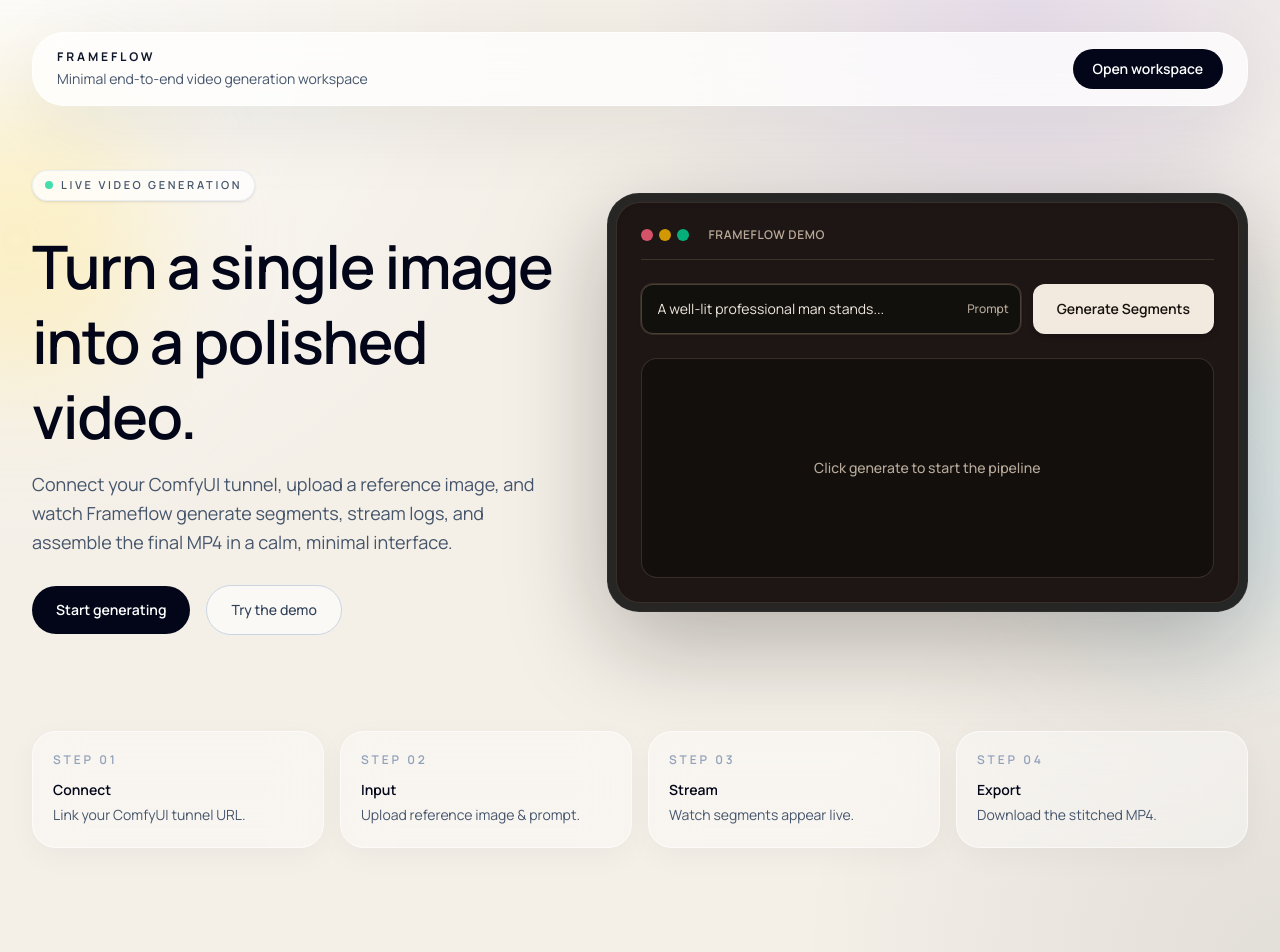
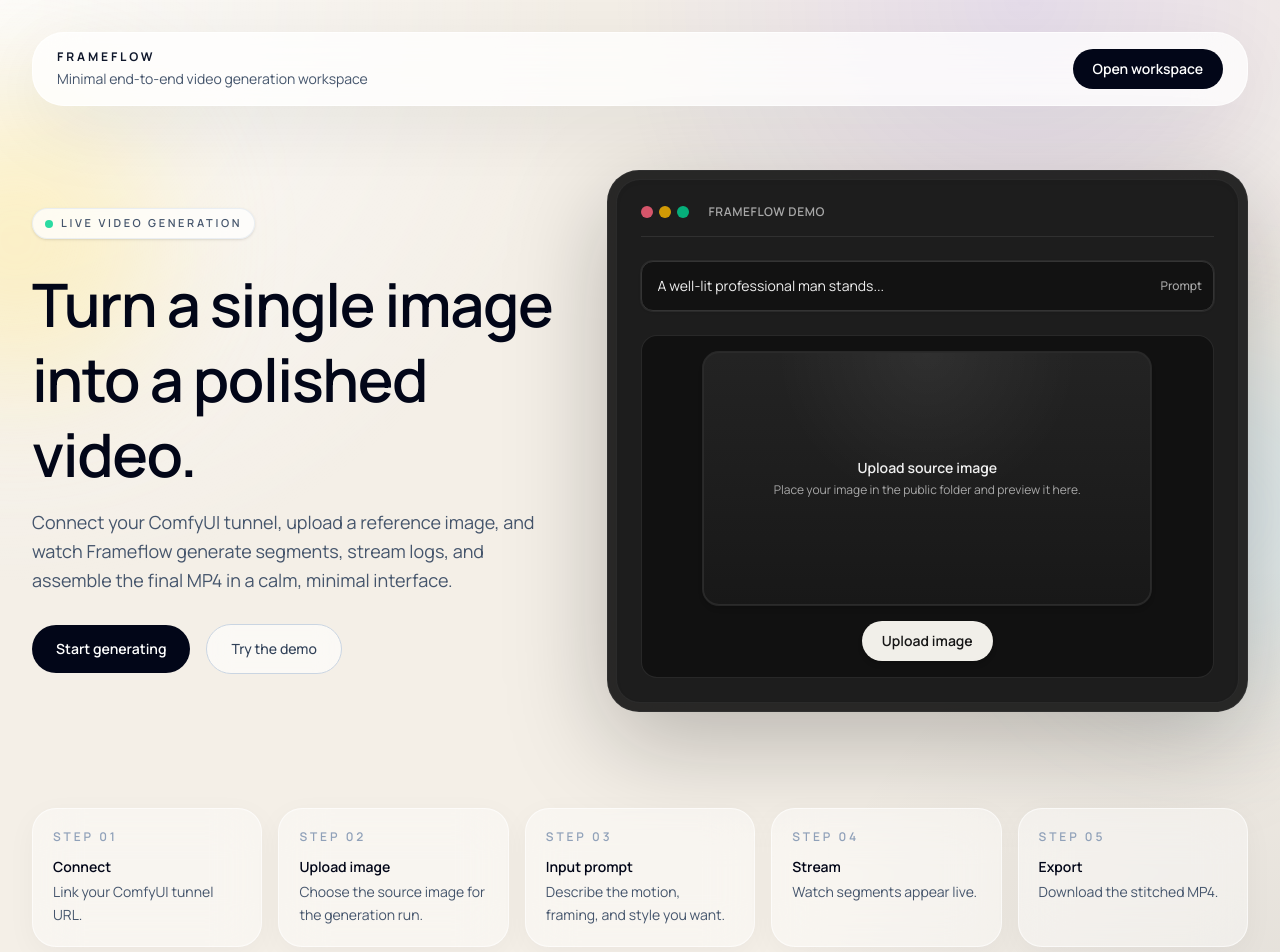
Before and after one commit to vedantnaik09/seamless_avatar, a React (Vite) app in the folder frontend/: page / in a window 1280 px wide. Shown: the top 952 px of the page. Built offline with nearby package versions, Linux system fonts and the light colour scheme; no server answers.

Commit message:
Refactor code structure for improved readability and maintainability

```diff
--- a/frontend/src/pages/Landing.tsx
+++ b/frontend/src/pages/Landing.tsx
@@ -4,6 +4,11 @@
 const Landing = () => {
   // Demo State: 0=Idle, 1=Generating Segments, 2=Segments Ready, 3=Stitching, 4=Final Ready
   const [demoStep, setDemoStep] = useState(0);
+  const [imageUploaded, setImageUploaded] = useState(false);
+
+  const handleUpload = () => {
+    setImageUploaded(true);
+  };
 
   const handleGenerate = () => {
     setDemoStep(1);
@@ -15,7 +20,10 @@
     setTimeout(() => setDemoStep(4), 500); // Mock 2-second stitching time
   };
 
-  const handleReset = () => setDemoStep(0);
+  const handleReset = () => {
+    setDemoStep(0);
+    setImageUploaded(false);
+  };
 
   return (
     <main className="relative min-h-screen overflow-hidden bg-[#f4efe7] text-slate-950 pb-20">
@@ -76,17 +84,17 @@
 
           {/* Right: Interactive Demo */}
           <section id="demo" className="relative z-10">
-            <div className="rounded-4xl border border-[#2f2f2f]/80 bg-[#151515]/92 p-2 shadow-[0_30px_100px_rgba(12,12,12,0.28)] backdrop-blur-2xl">
-              <div className="rounded-3xl border border-[#40362d]/80 bg-[#1e1414]/88 p-5 shadow-inner sm:p-6">
+            <div className="rounded-4xl border border-[#333333]/80 bg-[#161616]/92 p-2 shadow-[0_30px_100px_rgba(12,12,12,0.26)] backdrop-blur-2xl">
+              <div className="rounded-3xl border border-[#2f2f2f]/80 bg-[#1d1d1d]/88 p-5 shadow-inner sm:p-6">
 
                 {/* Mock Browser/App Header */}
-                <div className="mb-6 flex items-center gap-2 border-b border-[#3c332b] pb-4">
+                <div className="mb-6 flex items-center gap-2 border-b border-[#303030] pb-4">
                   <div className="flex gap-1.5">
                     <div className="h-3 w-3 rounded-full bg-rose-400/80"></div>
                     <div className="h-3 w-3 rounded-full bg-amber-400/80"></div>
                     <div className="h-3 w-3 rounded-full bg-emerald-400/80"></div>
                   </div>
-                  <span className="ml-3 text-xs font-semibold tracking-wider uppercase text-[#b9aa98]">Frameflow Demo</span>
+                  <span className="ml-3 text-xs font-semibold tracking-wider uppercase text-[#a8a8a8]">Frameflow Demo</span>
                 </div>
 
                 {/* Prompt Input */}
@@ -96,17 +104,17 @@
                       type="text"
                       readOnly
                       value="A well-lit professional man stands..."
-                      className="w-full rounded-xl border border-[#4a3f35] bg-[#12100d] px-4 py-3.5 text-sm text-[#efe7dd] outline-none ring-1 ring-[#4a3f35]/60 shadow-sm placeholder:text-[#9f9181]"
+                      className="w-full rounded-xl border border-[#343434] bg-[#121212] px-4 py-3.5 text-sm text-[#efefef] outline-none ring-1 ring-[#343434]/60 shadow-sm placeholder:text-[#9b9b9b]"
                     />
                     <div className="absolute inset-y-0 right-3 flex items-center pointer-events-none">
-                      <span className="text-xs font-medium text-[#b8aa9b]">Prompt</span>
+                      <span className="text-xs font-medium text-[#a8a8a8]">Prompt</span>
                     </div>
                   </div>
 
-                  {demoStep === 0 && (
+                  {demoStep === 0 && imageUploaded && (
                     <button
                       onClick={handleGenerate}
-                      className="whitespace-nowrap rounded-xl bg-[#f2eadf] px-6 py-3.5 text-sm font-semibold text-[#17120e] shadow-md transition-all hover:bg-white active:scale-95"
+                      className="whitespace-nowrap rounded-xl bg-[#f1efe9] px-6 py-3.5 text-sm font-semibold text-[#161616] shadow-md transition-all hover:bg-white active:scale-95"
                     >
                       Generate Segments
                     </button>
@@ -114,16 +122,47 @@
                 </div>
 
                 {/* Interactive State Area */}
-                <div className="relative flex min-h-55 flex-col items-center justify-center overflow-hidden rounded-2xl border border-[#40362d]/80 bg-[#120f0c] p-4">
+                <div className="relative flex min-h-55 flex-col items-center justify-center overflow-hidden rounded-2xl border border-[#2f2f2f]/80 bg-[#111111] p-4">
 
-                  {demoStep === 0 && (
-                    <p className="text-sm font-medium text-[#b8aa9b]">Click generate to start the pipeline</p>
+                  {demoStep === 0 && !imageUploaded && (
+                    <div className="w-full max-w-md space-y-4 text-center">
+                      <div className="overflow-hidden rounded-2xl border border-[#2f2f2f]/80 bg-[#1c1c1c] shadow-md ring-1 ring-white/10">
+                        <div className="flex aspect-video items-center justify-center bg-[radial-gradient(circle_at_top,rgba(255,255,255,0.06),transparent_45%),linear-gradient(180deg,rgba(255,255,255,0.03),rgba(0,0,0,0.14))]">
+                          <div className="text-center">
+                            <p className="text-sm font-semibold text-[#f0f0f0]">Upload source image</p>
+                            <p className="mt-1 text-xs text-[#a8a8a8]">Place your image in the public folder and preview it here.</p>
+                          </div>
+                        </div>
+                      </div>
+                      <button
+                        onClick={handleUpload}
+                        className="inline-flex items-center justify-center rounded-full bg-[#f1efe9] px-5 py-2.5 text-sm font-semibold text-[#161616] shadow-md transition-all hover:bg-white active:scale-95"
+                      >
+                        Upload image
+                      </button>
+                    </div>
+                  )}
+
+                  {demoStep === 0 && imageUploaded && (
+                    <div className="w-full max-w-md space-y-4">
+                      <div className="overflow-hidden rounded-2xl border border-[#2f2f2f]/80 bg-[#1c1c1c] shadow-md ring-1 ring-white/10">
+                        <img
+                          src="/demo-upload-image.jpg"
+                          alt="Uploaded source preview"
+                          className="aspect-video w-full object-cover"
+                        />
+                      </div>
+                      <div className="flex items-center justify-between gap-3 rounded-full border border-[#2f2f2f]/80 bg-[#181818] px-4 py-2 text-xs font-medium text-[#ebebeb]">
+                        <span>Source image uploaded</span>
+                        <span className="text-[#a8a8a8]">Ready to generate</span>
+                      </div>
+                    </div>
                   )}
 
                   {(demoStep === 1 || demoStep === 3) && (
                     <div className="flex flex-col items-center gap-3">
-                      <div className="h-8 w-8 animate-spin rounded-full border-4 border-[#3f352d] border-t-[#f2eadf]"></div>
-                      <p className="animate-pulse text-sm font-medium text-[#eadfce]">
+                      <div className="h-8 w-8 animate-spin rounded-full border-4 border-[#363636] border-t-[#f1efe9]"></div>
+                      <p className="animate-pulse text-sm font-medium text-[#ececec]">
                         {demoStep === 1 ? 'Generating video segments...' : 'Stitching final MP4...'}
                       </p>
                     </div>
@@ -132,11 +171,11 @@
                   {demoStep === 2 && (
                     <div className="w-full space-y-4 animate-in fade-in zoom-in duration-500">
                       <div className="grid grid-cols-2 gap-4">
-                        <div className="relative aspect-video overflow-hidden rounded-lg bg-[#1c1713] shadow-md ring-1 ring-white/10">
+                        <div className="relative aspect-video overflow-hidden rounded-lg bg-[#1c1c1c] shadow-md ring-1 ring-white/10">
                           <video src="/demo-segment-1.mp4" autoPlay loop muted playsInline className="h-full w-full object-cover opacity-90 hover:opacity-100 transition-opacity" />
                           <div className="absolute bottom-2 left-2 rounded bg-black/60 px-2 py-1 text-[10px] text-white backdrop-blur-sm">Segment 1</div>
                         </div>
-                        <div className="relative aspect-video overflow-hidden rounded-lg bg-[#1c1713] shadow-md ring-1 ring-white/10">
+                        <div className="relative aspect-video overflow-hidden rounded-lg bg-[#1c1c1c] shadow-md ring-1 ring-white/10">
                           <video src="/demo-segment-2.mp4" autoPlay loop muted playsInline className="h-full w-full object-cover opacity-90 hover:opacity-100 transition-opacity" />
                           <div className="absolute bottom-2 left-2 rounded bg-black/60 px-2 py-1 text-[10px] text-white backdrop-blur-sm">Segment 2</div>
                         </div>
@@ -144,7 +183,7 @@
                       <div className="flex justify-center pt-2">
                         <button
                           onClick={handleStitch}
-                          className="flex items-center gap-2 rounded-full bg-[#f2eadf] px-6 py-2.5 text-sm font-semibold text-[#17120e] shadow-md transition-all hover:bg-white active:scale-95"
+                          className="flex items-center gap-2 rounded-full bg-[#f1efe9] px-6 py-2.5 text-sm font-semibold text-[#161616] shadow-md transition-all hover:bg-white active:scale-95"
                         >
                           Merge to Final MP4
                         </button>
@@ -154,7 +193,7 @@
 
                   {demoStep === 4 && (
                     <div className="w-full flex flex-col items-center gap-4 animate-in fade-in slide-in-from-bottom-4 duration-500">
-                      <div className="relative aspect-video w-full max-w-sm overflow-hidden rounded-xl bg-[#1c1713] shadow-xl ring-4 ring-white/10">
+                      <div className="relative aspect-video w-full max-w-sm overflow-hidden rounded-xl bg-[#1c1c1c] shadow-xl ring-4 ring-white/10">
                         <video src="/demo-final.mp4" autoPlay loop muted playsInline className="h-full w-full object-cover" />
                         <div className="absolute top-3 right-3 rounded-full bg-emerald-500/90 px-3 py-1 text-[11px] font-bold text-white backdrop-blur-md shadow-sm">
                           FINAL RENDER
@@ -162,7 +201,7 @@
                       </div>
                       <button
                         onClick={handleReset}
-                        className="text-xs font-semibold text-[#b8aa9b] underline underline-offset-4 transition-colors hover:text-[#f2eadf]"
+                        className="text-xs font-semibold text-[#a8a8a8] underline underline-offset-4 transition-colors hover:text-[#f1efe9]"
                       >
                         Reset Demo
                       </button>
@@ -176,12 +215,13 @@
         </div>
 
         {/* Feature Steps List */}
-        <section className="grid gap-4 mt-8 sm:grid-cols-4 z-10 relative">
+        <section className="grid gap-4 mt-8 sm:grid-cols-2 lg:grid-cols-5 z-10 relative">
           {[
             { step: '01', title: 'Connect', text: 'Link your ComfyUI tunnel URL.' },
-            { step: '02', title: 'Input', text: 'Upload reference image & prompt.' },
-            { step: '03', title: 'Stream', text: 'Watch segments appear live.' },
-            { step: '04', title: 'Export', text: 'Download the stitched MP4.' },
+            { step: '02', title: 'Upload image', text: 'Choose the source image for the generation run.' },
+            { step: '03', title: 'Input prompt', text: 'Describe the motion, framing, and style you want.' },
+            { step: '04', title: 'Stream', text: 'Watch segments appear live.' },
+            { step: '05', title: 'Export', text: 'Download the stitched MP4.' },
           ].map((item) => (
             <div key={item.step} className="rounded-3xl border border-white/60 bg-white/40 p-5 text-sm shadow-[0_8px_30px_rgba(15,23,42,0.04)] backdrop-blur-xl transition-all hover:bg-white/60">
               <p className="mb-3 text-xs font-semibold uppercase tracking-[0.24em] text-slate-400">Step {item.step}</p>
```
Also changed, not shown: frontend/public/demo-upload-image.jpg (added).
